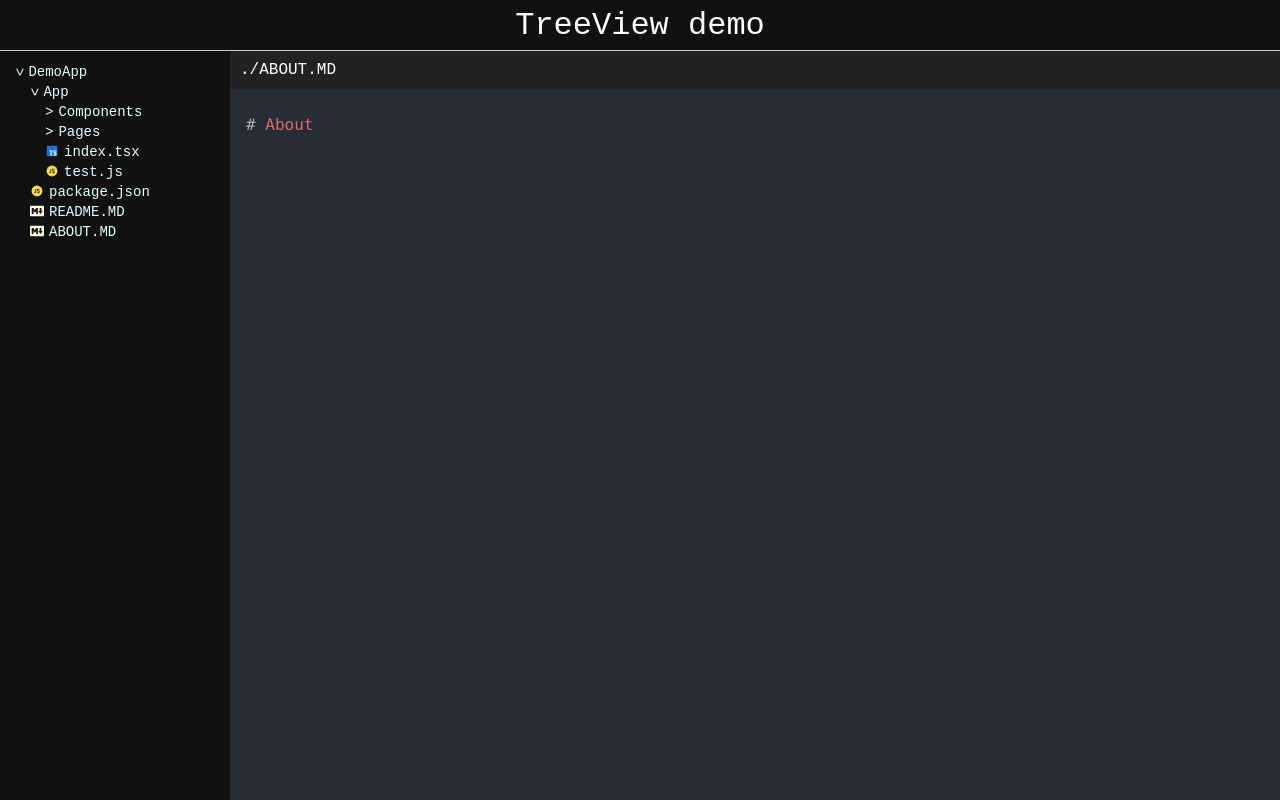
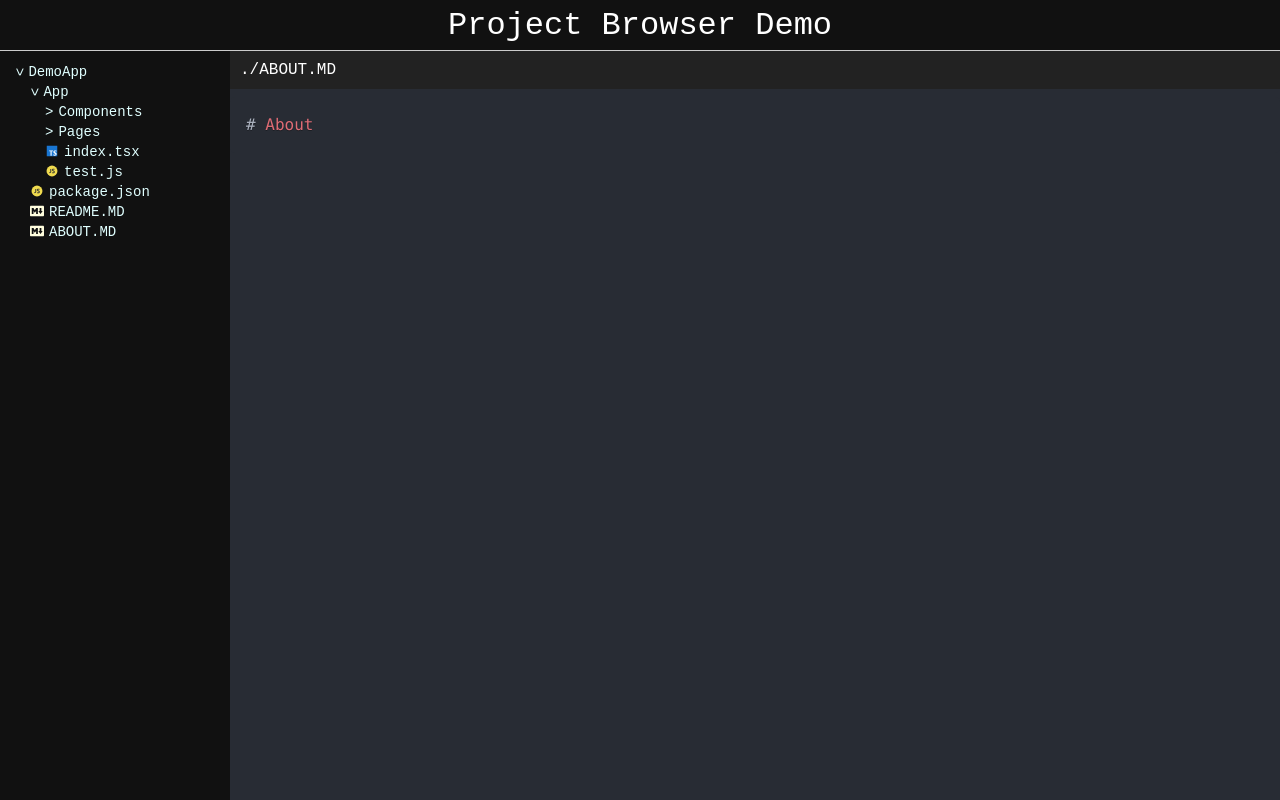
Before and after one commit to AndersDeath/project-browser-demo, a React (Create React App) app: page / in a window 1280 px wide. Built offline with nearby package versions, Linux system fonts and the light colour scheme.

Commit message:
grooming

```diff
--- a/package.json
+++ b/package.json
@@ -1,5 +1,5 @@
 {
-  "name": "tree-folder",
+  "name": "project-browser-demo",
   "version": "0.1.0",
   "private": true,
   "dependencies": {
--- a/src/Components/Header/Header.tsx
+++ b/src/Components/Header/Header.tsx
@@ -1,5 +1,5 @@
 import './Header.scss';
 
 export default function DetailsView() {
-  return <div className='Header'>TreeView demo</div>;
+  return <div className='Header'>Project Browser Demo</div>;
 }
```
